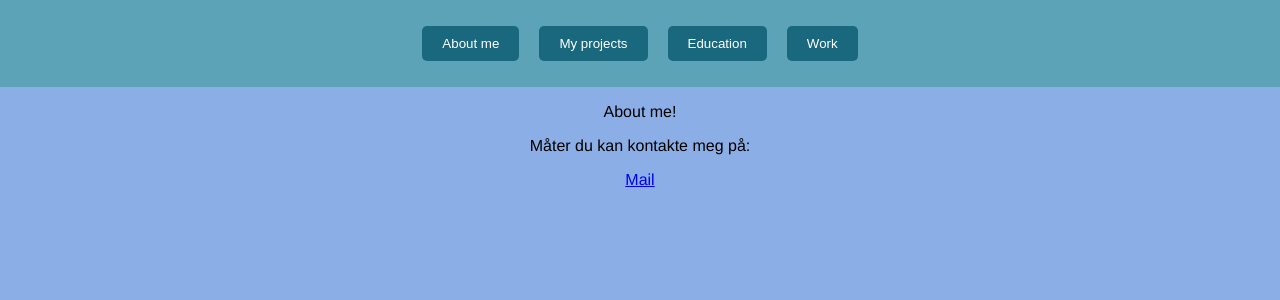
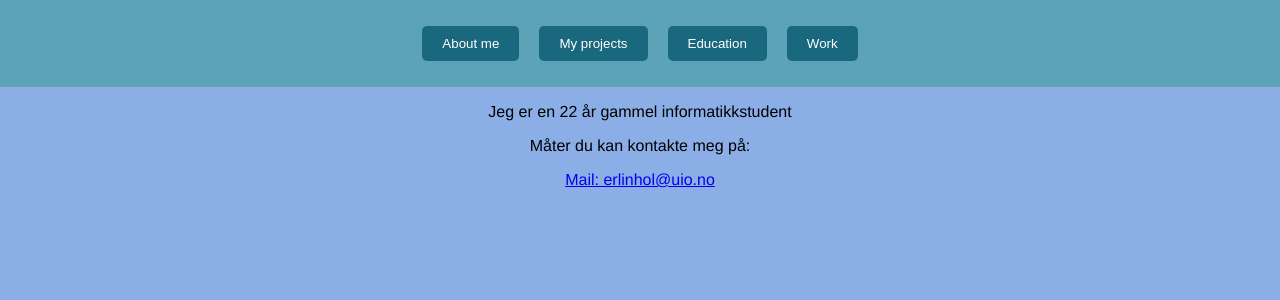
Before and after one commit to erlhol/Erling-Holte, a React (Create React App) app in the folder my-app/: page / in a window 1280 px wide. Shown: the top 300 px of the page. Built offline with nearby package versions, Linux system fonts and the light colour scheme.

Commit message:
Add information

```diff
--- a/my-app/package.json
+++ b/my-app/package.json
@@ -9,6 +9,7 @@
     "@testing-library/user-event": "^13.5.0",
     "@types/react": "^18.2.24",
     "@types/react-dom": "^18.2.8",
+    "moment": "^2.29.4",
     "react": "^18.2.0",
     "react-dom": "^18.2.0",
     "react-scripts": "5.0.1",
--- a/my-app/src/App.js
+++ b/my-app/src/App.js
@@ -5,6 +5,7 @@ import AboutMe from './components/AboutMe';
 import Education from './components/Education';
 import Projects from './components/Projects';
 import Work from './components/Work';
+import Contact from './components/Contact';
 
 function App() {
 
@@ -26,8 +27,7 @@ function App() {
     </div>
 
     <footer>
-      <p>Måter du kan kontakte meg på: </p>
-      <a href="mailto:erlinhol@uio.no">Mail</a>
+      <Contact></Contact>
     </footer>
     </div>
   );
--- a/my-app/src/components/AboutMe.tsx
+++ b/my-app/src/components/AboutMe.tsx
@@ -1,11 +1,9 @@
 import React from 'react';
+import moment from 'moment';
 
-interface Props {
-  pageHandler: (page: string) => void;
-}
-
-const AboutMe: React.FC<Props> = ({ pageHandler }) => {
-    return (<div><p>About me!</p></div>);
+const AboutMe: React.FC = () => {
+    const years = moment().diff('2000-12-01', 'years');
+    return (<div><p>Jeg er en {years} år gammel informatikkstudent</p></div>);
 };
 
 export default AboutMe;
--- /dev/null
+++ b/my-app/src/components/Contact.tsx
@@ -0,0 +1,8 @@
+import React from 'react';
+
+const Contact: React.FC = () => {
+    return (<><p>Måter du kan kontakte meg på: </p>
+    <a href="mailto:erlinhol@uio.no">Mail: erlinhol@uio.no</a></>)
+};
+
+export default Contact;
```
Also changed, not shown: 1 other file (tests, documents, lock files or other folders).
